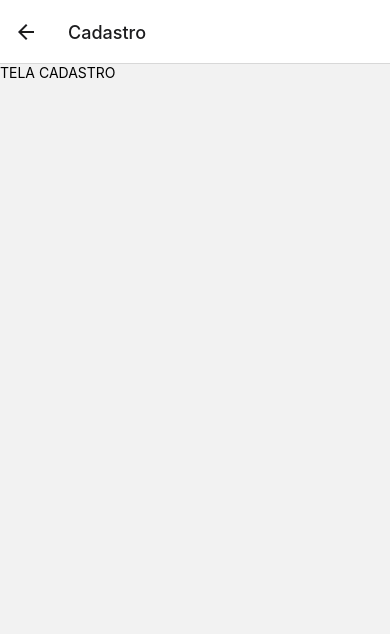
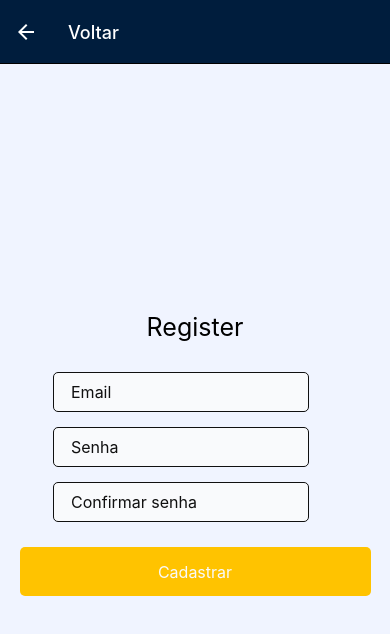
Before and after one commit to Stranger-Cats/app-financeiro, a React Native app: screen /Cadastro in a window 390 px wide. Shown: the top 634 px of the page. Built offline with nearby package versions, Linux system fonts and the light colour scheme.

Commit message:
developing registration screen

```diff
--- a/src/Routes/auth.routes.jsx
+++ b/src/Routes/auth.routes.jsx
@@ -17,7 +17,20 @@ export default function AuthRoutes() {
                 }}
             />
 
-            <AuthStack.Screen name="Cadastro" component={Cadastro} />
+            <AuthStack.Screen
+                name="Cadastro"
+                component={Cadastro}
+                options={{
+                    headerStyle: {
+                        backgroundColor: "#001d3d",
+                        borderBottomWith: 1,
+                        borderBottomColor: "#00b9a",
+                    },
+                    headerTintColor: "#FFF",
+                    headerTitle: "Voltar",
+                    headerBackTitleVisible: false,
+                }}
+            />
         </AuthStack.Navigator>
     );
 }
--- a/src/pages/Auth/Cadastro/index.jsx
+++ b/src/pages/Auth/Cadastro/index.jsx
@@ -1,19 +1,44 @@
 import React from "react";
-import { View, Text } from "react-native";
+import { View, Text, Platform } from "react-native";
 
 import styled from "styled-components/native";
 
+import { AreaText } from "./styles/style";
+
+import {
+    Background,
+    Container,
+    AreaInput,
+    Input,
+    SubmitButton,
+    SubmitText,
+} from "../Login/styles/style";
+
 export default function Cadastro() {
     return (
-        <Container>
-            <Text>TELA CADASTRO</Text>
-        </Container>
+        <Background>
+            <Container
+                behavior={Platform.OS === "ios" ? "padding" : ""}
+                enabled
+            >
+                <AreaText>Register</AreaText>
+
+                <AreaInput>
+                    <Input placeholder="Email"></Input>
+                </AreaInput>
+
+                <AreaInput>
+                    <Input placeholder="Senha"></Input>
+                </AreaInput>
+
+                <AreaInput>
+                    <Input placeholder="Confirmar senha"></Input>
+                </AreaInput>
+
+                <SubmitButton>
+                    <SubmitText>Cadastrar</SubmitText>
+                </SubmitButton>
+            </Container>
+        </Background>
     );
 }
-
-const Container = styled.View`
-    flex: 1;
-    background-color: "#ff0000";
-    align-items: "center";
-    justify-content: "center";
-`;
--- /dev/null
+++ b/src/pages/Auth/Cadastro/styles/style.jsx
@@ -0,0 +1,6 @@
+import styled from "styled-components/native";
+
+export const AreaText = styled.Text`
+    font-size: 25px;
+    margin-bottom: 30px;
+`;
--- a/src/pages/Auth/Login/styles/style.jsx
+++ b/src/pages/Auth/Login/styles/style.jsx
@@ -1,5 +1,4 @@
 import styled from "styled-components/native";
-import { COLORS } from "../../../../theme/index";
 
 export const Background = styled.View`
     flex: 1;
```
